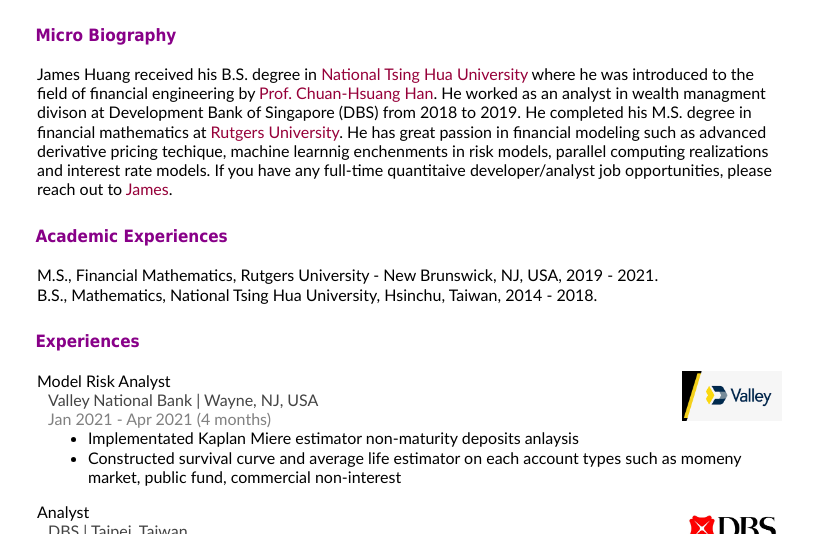
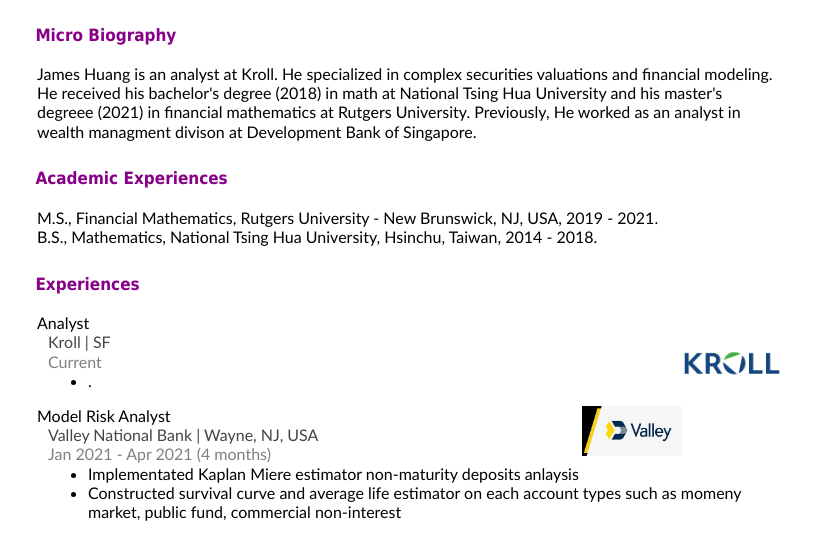
Before and after one commit to jameshuanghuang/jameshuanghuang.github.io, a plain HTML site: page index.html in a window 1280 px wide. Shown: the part 220-754 px from the top of the page, without its empty margins (233-1046 px from the left). Drawn offline with Linux system fonts and the light colour scheme.

Commit message:
update job

```diff
--- a/index.html
+++ b/index.html
@@ -34,8 +34,9 @@
 <hr/>
 
 <h2>Micro Biography</h2>
+<!-- James Huang received his B.S. degree in <a target="_blank" href="http://www.math.nthu.edu.tw/">National Tsing Hua University</a> where he was introduced to the field of financial engineering by  <a target="_blank" href="http://mx.nthu.edu.tw/~chhan/">Prof. Chuan-Hsuang Han</a>. He worked as an analyst in wealth managment divison at Development Bank of Singapore (DBS)</a> from 2018 to 2019. He completed his M.S. degree in financial mathematics at  <a href="https://finmath.rutgers.edu/">Rutgers University</a>. He has great passion in financial modeling such as advanced derivative pricing techique, machine learnnig enchenments in risk models, parallel computing realizations and interest rate models. If you have any full-time quantitaive developer/analyst job opportunities, please reach out to <a target="_blank" href="&#109;&#97;&#105;&#108;&#116;&#111;&#58;%70%6F%79%75%61%6E%31%30%30%34%40%67%6D%61%69%6C%2E%63%6F%6D">James</a>.-->
 <p>
-	James Huang received his B.S. degree in <a target="_blank" href="http://www.math.nthu.edu.tw/">National Tsing Hua University</a> where he was introduced to the field of financial engineering by  <a target="_blank" href="http://mx.nthu.edu.tw/~chhan/">Prof. Chuan-Hsuang Han</a>. He worked as an analyst in wealth managment divison at Development Bank of Singapore (DBS)</a> from 2018 to 2019. He completed his M.S. degree in financial mathematics at  <a href="https://finmath.rutgers.edu/">Rutgers University</a>. He has great passion in financial modeling such as advanced derivative pricing techique, machine learnnig enchenments in risk models, parallel computing realizations and interest rate models. If you have any full-time quantitaive developer/analyst job opportunities, please reach out to <a target="_blank" href="&#109;&#97;&#105;&#108;&#116;&#111;&#58;%70%6F%79%75%61%6E%31%30%30%34%40%67%6D%61%69%6C%2E%63%6F%6D">James</a>.
+	James Huang is an analyst at Kroll. He specialized in complex securities valuations and financial modeling. He received his bachelor's degree (2018) in math at National Tsing Hua University and his master's degreee (2021) in financial mathematics at Rutgers University. Previously, He worked as an analyst in wealth managment divison at Development Bank of Singapore.
 </p>
 
 <h2>Academic Experiences</h2>
@@ -46,6 +47,17 @@
 
 <h2>Experiences</h2>
 
+<p>
+	<a target="_blank" href="https://www.kroll.com/en"><img src="images/Kroll.png" class="float-right-icon"/></a>
+	Analyst<br/>
+	<div style="margin-left:1em; margin-top:-1em;">
+		<font color="#444">Kroll | SF</font><br/>
+		<font color="gray">Current</font><br/>
+		<ul style="margin:0em;">
+			<li>. <br/></li>
+		</ul>
+	</div>
+</p>
 <p>
 	<a target="_blank" href="https://www.valley.com/"><img src="images/Valley.png" class="float-right-icon"/></a>
 	Model Risk Analyst<br/>
```
Also changed, not shown: images/Kroll.png (added).
